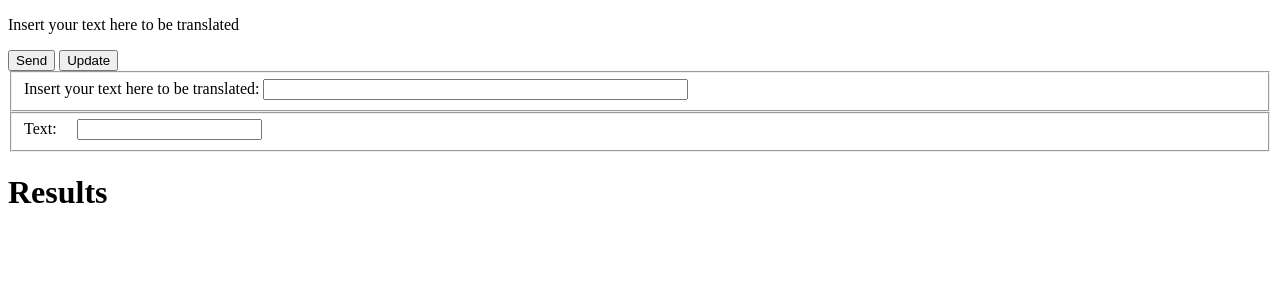
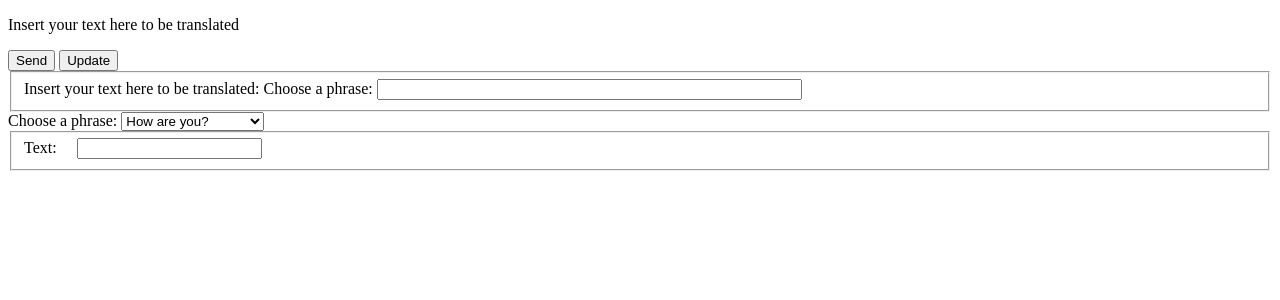
Before and after one commit to Bsully505/Hackathon4-9-22, a Flask app: page / in a window 1280 px wide. Shown: the top 300 px of the page. Run offline with Flask 2, Linux system fonts and the light colour scheme.

Commit message:
added drop down list

```diff
--- a/templates/home.html
+++ b/templates/home.html
@@ -13,9 +13,19 @@
         <button id = "Clicky" onclick = "myFunction()" type="button">Send</button>
         <button id = "Update" onclick = "Update()" type="button">Update</button>
         <fieldset>
-            <label>Insert your text here to be translated: </label>
+            <label>Insert your text here to be translated: </label>       <label for="phrases">Choose a phrase:</label>
             <input id = "word" size=50 height=80></input>
         </fieldset>
+
+        <label for="phrases">Choose a phrase:</label>
+
+        <select name="Common phrase" id="phrase" onclick="myFunction()">
+            <option value="How are you?">How are you?</option>
+            <option value="How is the weather?">How is the weather?</option>
+            <option value="Do you need help?">Do you need help?</option>
+            <option value="Are we there yet?">Are we there yet?</option>
+        </select>
+
 
         <fieldset>
             <label >Text:&emsp; </label>
@@ -24,7 +34,7 @@
         </fieldset>
 
         <h1>
-            Results
+
         </h1>
 
 
@@ -36,8 +46,7 @@
 
             function myFunction(){
                 //idea is to get the word from id=word and then spell check it with the python library then send it to the conversion to get the url
-
-
+                document.getElementById("TextIn").innerHTML = "We made it"
 
 
             }
```
